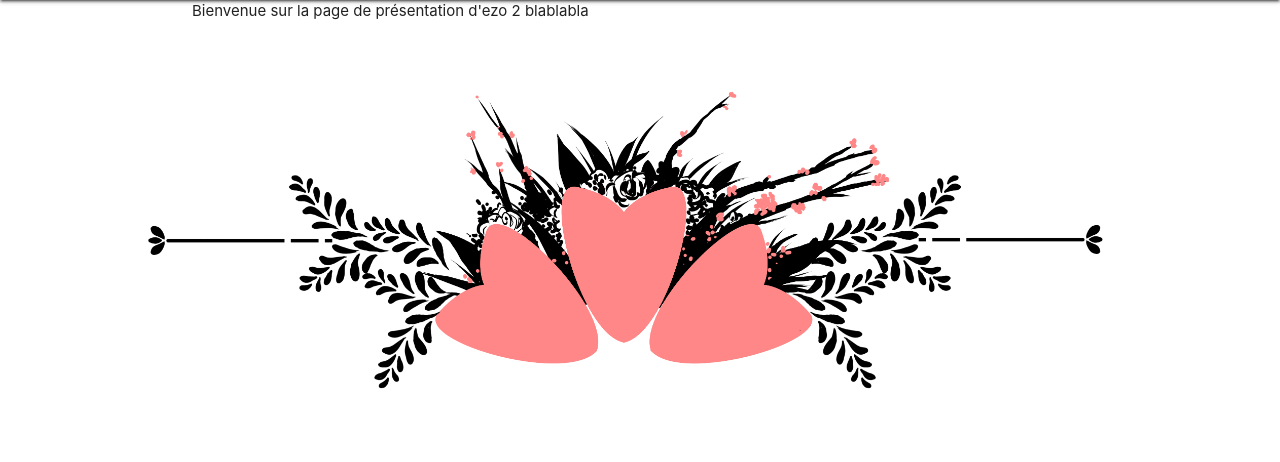
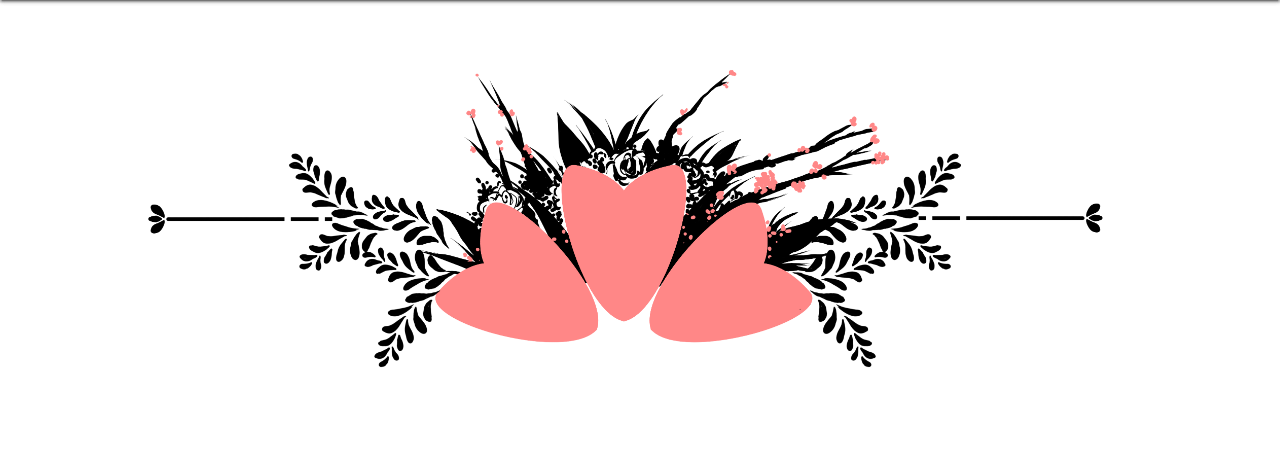
Before and after one commit to shobu13/ezo2_vn, a Django app: page / in a window 1280 px wide. Shown: the part 112-574 px from the top of the page. Run offline with Django 3.2, Linux system fonts and the light colour scheme; data comes from the database, SQL or seed files in the repository; data that the repository does not hold is empty; some libraries are stand-ins or nearby versions.

Commit message:
supression du texte onglet acceuil

```diff
--- a/core/templates/core/coreHome.html
+++ b/core/templates/core/coreHome.html
@@ -58,7 +58,7 @@
     <div class="container">
         <div class="row">
             <div class="col 12">
-                Bienvenue sur la page de présentation d'ezo 2 blablabla
+                {# image future #}
             </div>
         </div>
     </div>
@@ -166,7 +166,7 @@
 
 <!--  Scripts-->
 <script src="https://code.jquery.com/jquery-2.1.1.min.js"></script>
-<script src = "{% static 'materialize/js/materialize.js' %}" ></script>
+<script src="{% static 'materialize/js/materialize.js' %}"></script>
 <script src="{% static 'core/js/init.js' %}"></script>
 </body>
 </html>
```
